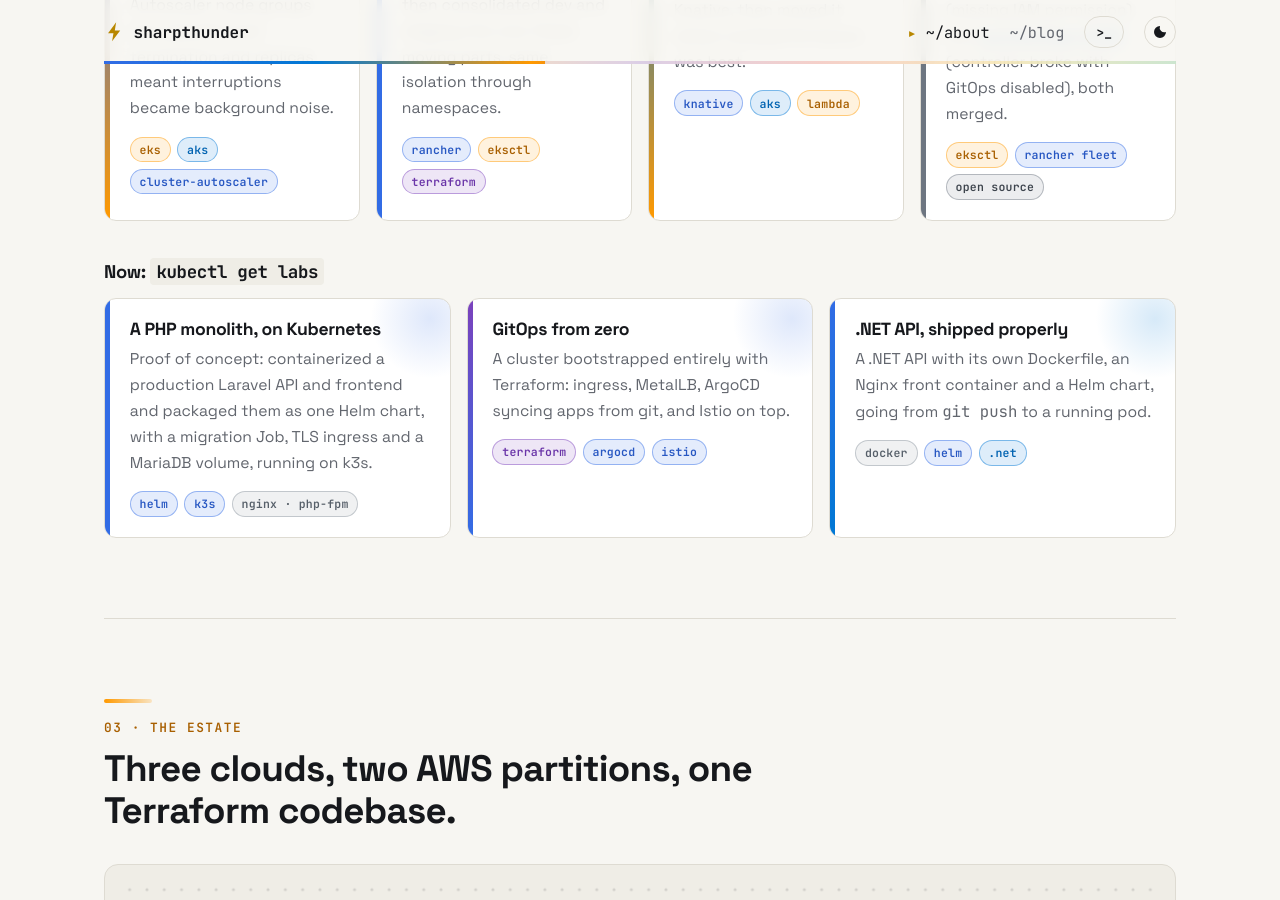
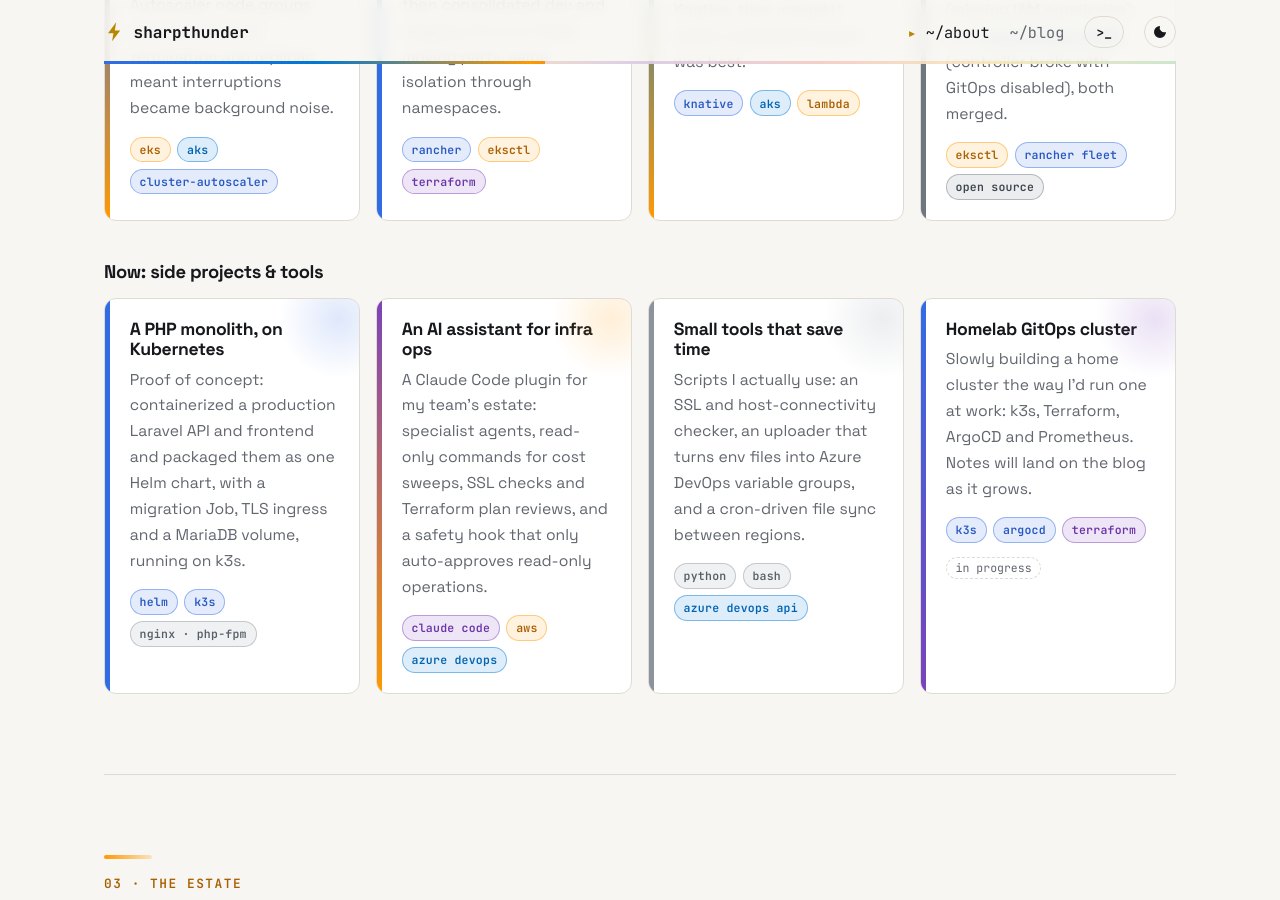
Before and after one commit to SharpThunder/sharpthunder.github.io, a Jekyll site: the page built from index.html, in a window 1280 px wide and 900 px high, scrolled down 3035 px. Built offline with Jekyll 4.4.1, drawn with Linux system fonts in a browser that asks for light colours.

Commit message:
feat: replace unfinished lab cards with finished tools and an in-progress homelab
Co-Authored-By: Claude Opus 5.5 <noreply@anthropic.com>

```diff
--- a/index.html
+++ b/index.html
@@ -158,22 +158,28 @@ Terraform will perform the following actions:
     </article>
   </div>
 
-  <h3 class="sub">Now: <code>kubectl get labs</code></h3>
-  <div class="cards three">
+  <h3 class="sub">Now: side projects &amp; tools</h3>
+  <div class="cards">
     <article class="cloud t-k8s">
       <h3>A PHP monolith, on Kubernetes</h3>
       <p>Proof of concept: containerized a production Laravel API and frontend and packaged them as one Helm chart, with a migration Job, TLS ingress and a MariaDB volume, running on k3s.</p>
       <p class="chips"><span class="chip t-k8s">helm</span><span class="chip t-k8s">k3s</span><span class="chip t-onprem">nginx · php-fpm</span></p>
     </article>
-    <article class="cloud t-tf" style="--c2: var(--k8s)">
-      <h3>GitOps from zero</h3>
-      <p>A cluster bootstrapped entirely with Terraform: ingress, MetalLB, ArgoCD syncing apps from git, and Istio on top.</p>
-      <p class="chips"><span class="chip t-tf">terraform</span><span class="chip t-k8s">argocd</span><span class="chip t-k8s">istio</span></p>
+    <article class="cloud t-tf" style="--c2: var(--aws)">
+      <h3>An AI assistant for infra ops</h3>
+      <p>A Claude Code plugin for my team's estate: specialist agents, read-only commands for cost sweeps, SSL checks and Terraform plan reviews, and a safety hook that only auto-approves read-only operations.</p>
+      <p class="chips"><span class="chip t-tf">claude code</span><span class="chip t-aws">aws</span><span class="chip t-azure">azure devops</span></p>
     </article>
-    <article class="cloud t-k8s" style="--c2: var(--azure)">
-      <h3>.NET API, shipped properly</h3>
-      <p>A .NET API with its own Dockerfile, an Nginx front container and a Helm chart, going from <code>git push</code> to a running pod.</p>
-      <p class="chips"><span class="chip t-onprem">docker</span><span class="chip t-k8s">helm</span><span class="chip t-azure">.net</span></p>
+    <article class="cloud t-onprem">
+      <h3>Small tools that save time</h3>
+      <p>Scripts I actually use: an SSL and host-connectivity checker, an uploader that turns env files into Azure DevOps variable groups, and a cron-driven file sync between regions.</p>
+      <p class="chips"><span class="chip t-onprem">python</span><span class="chip t-onprem">bash</span><span class="chip t-azure">azure devops api</span></p>
+    </article>
+    <article class="cloud t-k8s" style="--c2: var(--tf)">
+      <h3>Homelab GitOps cluster</h3>
+      <p>Slowly building a home cluster the way I'd run one at work: k3s, Terraform, ArgoCD and Prometheus. Notes will land on the blog as it grows.</p>
+      <p class="chips"><span class="chip t-k8s">k3s</span><span class="chip t-k8s">argocd</span><span class="chip t-tf">terraform</span></p>
+      <span class="soon">in progress</span>
     </article>
   </div>
 </section>
```
